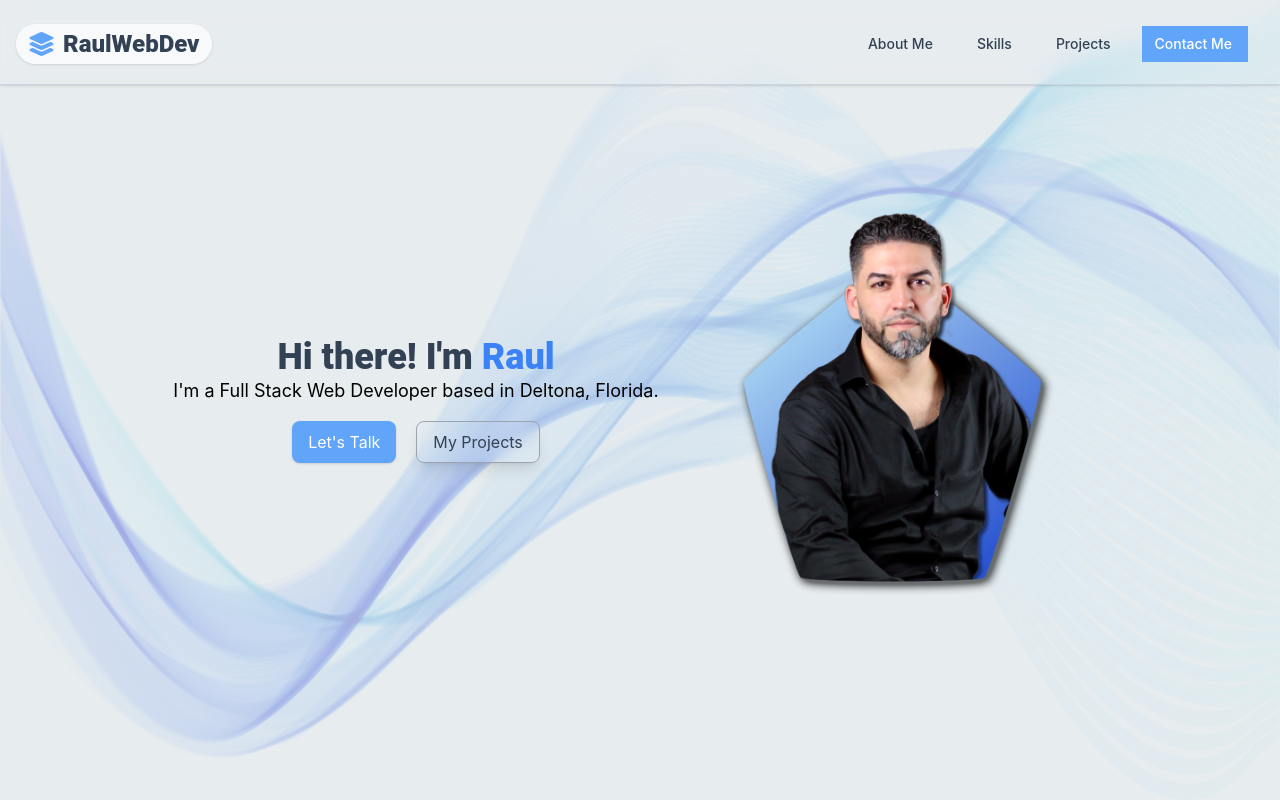
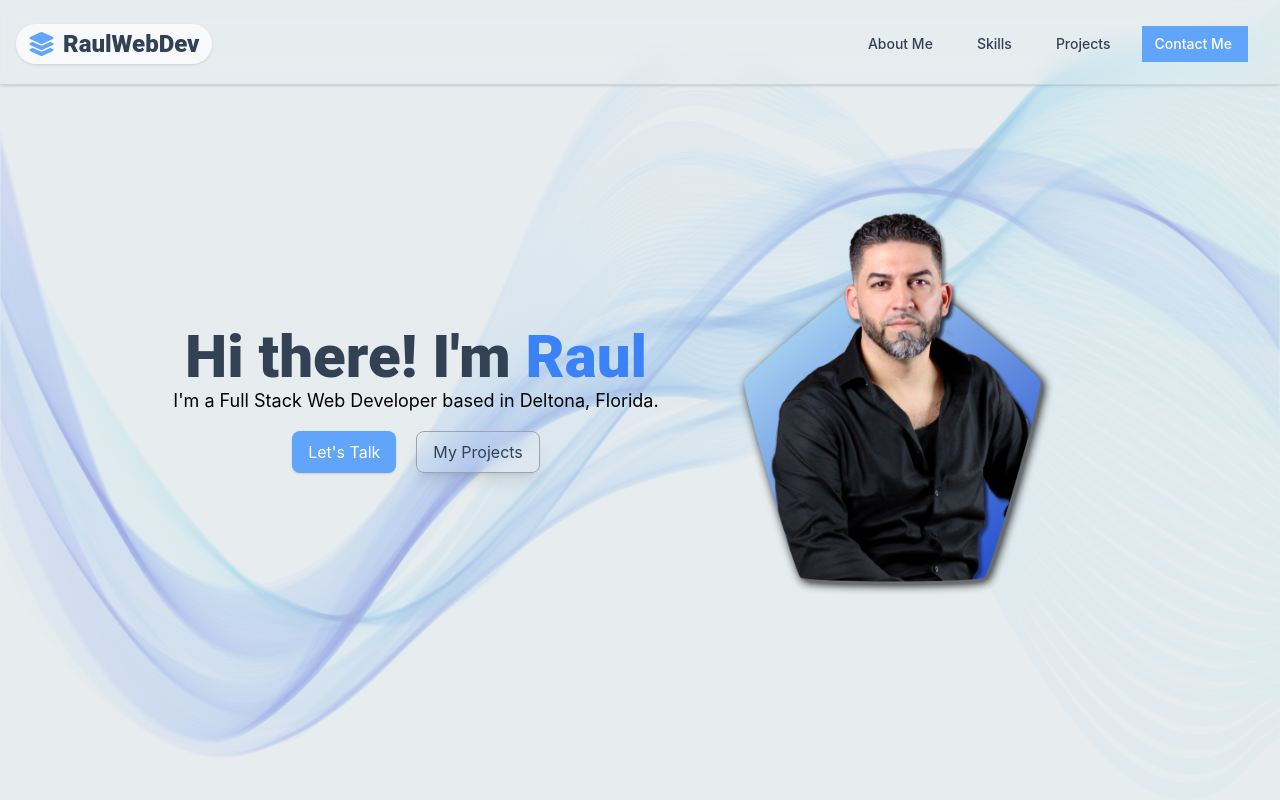
Before and after one commit to jimenezraul/raulwebdev-portfolio, a React (Create React App) app: page / in a window 1280 px wide. Shown: the top 800 px of the page. Built offline with nearby package versions, Linux system fonts and the light colour scheme.

Commit message:
changed font size of hero section text

```diff
--- a/src/components/hero/index.js
+++ b/src/components/hero/index.js
@@ -13,7 +13,7 @@ const Hero = () => {
       <div className='container mx-auto'>
         <div className='w-full flex flex-wrap-reverse items-center justify-center py-2'>
           <div className='z-40 flex flex-col items-center w-full md:w-1/2 max-w-lg rounded-xl'>
-            <h1 className='text-slate-700 text-3xl md:text-4xl font-bold text-center roboto'>
+            <h1 className='text-slate-700 text-4xl md:text-6xl font-bold text-center roboto'>
               Hi there! I'm <span className='roboto text-blue-500'>Raul</span>
             </h1>
             <p className='text-center text-md md:text-lg'>
```
